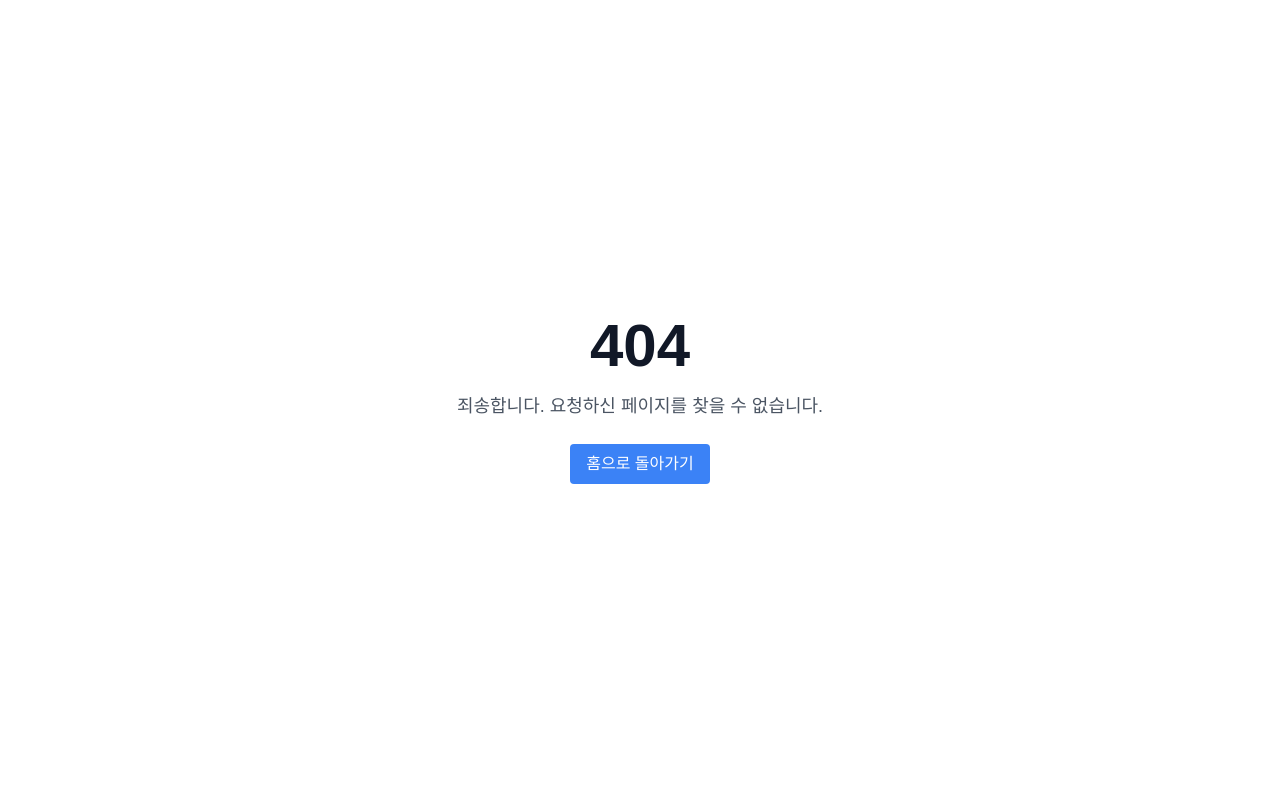
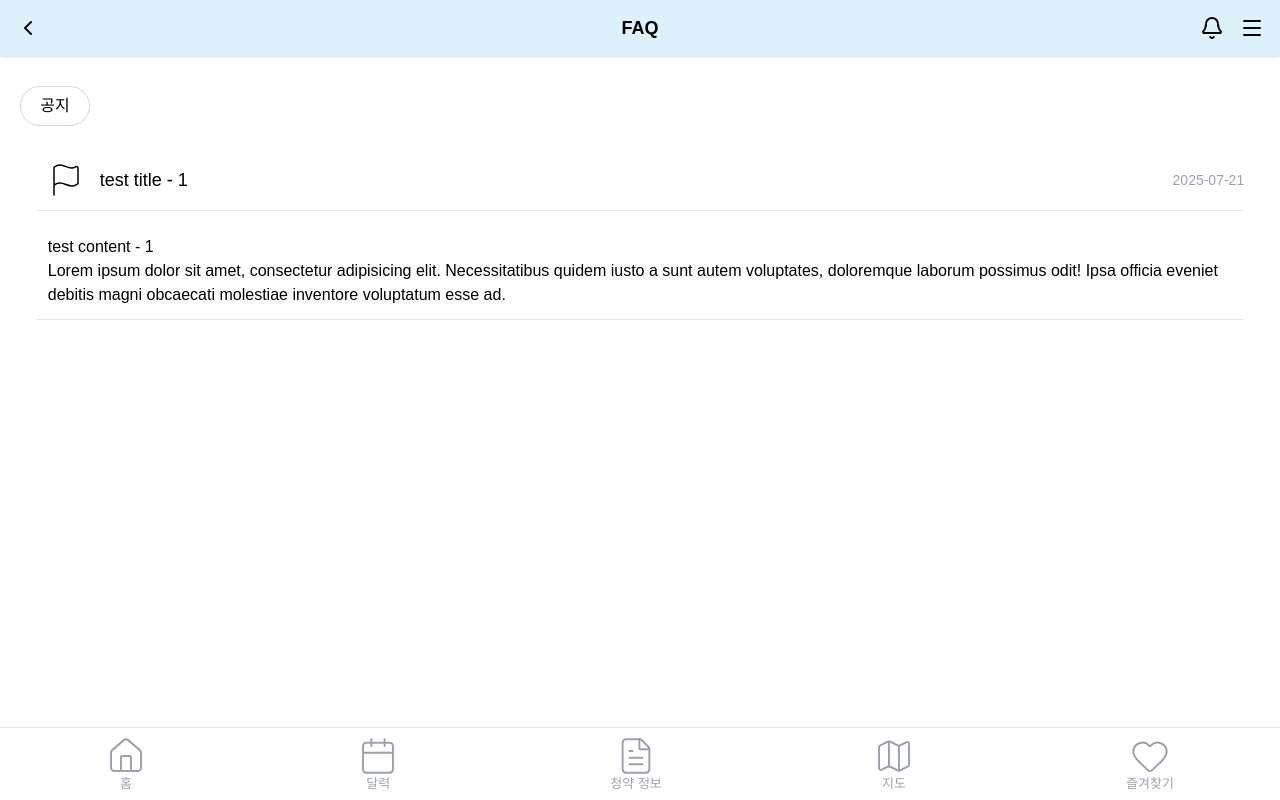
Before and after one commit to seonghoon1201/KB_FE, a Vue app: page /mypage/notice/1 in a window 1280 px wide. Before the commit this address had no page. Built offline with nearby package versions, Linux system fonts and the light colour scheme; a web font is replaced by a local one.

Commit message:
# FAQ(공지사항) 페이지 작성

```diff
--- a/src/components/common/BackHeader.vue
+++ b/src/components/common/BackHeader.vue
@@ -32,7 +32,7 @@
 import { ChevronLeft, Bell, BellDot, Menu } from 'lucide-vue-next'
 import { ref } from 'vue'
 import { useCommonStore } from '@/stores/common'
-import { useRouter } from 'vue-router'
+import { useRoute, useRouter } from 'vue-router'
 
 // ✅ props로 제목 받기
 const props = defineProps({
@@ -43,11 +43,16 @@ const props = defineProps({
 })
 
 const router = useRouter()
+const route = useRoute()
 const modalStore = useCommonStore()
 const showAlarm = ref(true)
 
 const backClick = () => {
-    router.back()
+    const currentPath = route.path.slice(1).split('/')
+    console.log('currentPath : ', currentPath)
+    const backPath = ['subscriptions', 'mypage']
+    if (backPath.filter((item) => item === currentPath[0]) && currentPath.length > 1) router.back()
+    else router.push('/')
 }
 
 const titleClick = () => {
--- a/src/components/modal/ModalBase.vue
+++ b/src/components/modal/ModalBase.vue
@@ -23,7 +23,7 @@
                     <div
                         class="border-2 border-black rounded-full w-30 h-30 flex items-center justify-center"
                     >
-                          <User size="30" />
+                        <User size="30" />
                     </div>
                 </div>
             </div>
@@ -89,6 +89,13 @@
                     </div>
                     <div
                         class="w-full h-8 mb-4 flex justify-between border-b-2"
+                        @click="movePage('/mypage/terms')"
+                    >
+                        <p class="text-sm">사용자약관</p>
+                        <ChevronRight />
+                    </div>
+                    <div
+                        class="w-full h-8 mb-4 flex justify-between border-b-2"
                         @click="movePage('/login')"
                     >
                         <p class="text-sm">로그아웃</p>
--- a/src/pages/mypage/Notice.vue
+++ b/src/pages/mypage/Notice.vue
@@ -1,14 +1,110 @@
-<<<<<<< HEAD
-<!-- 공지사항 페이지 -->
-=======
-<!-- 공지사항 페이지 --><template>
-  <div class="flex flex-col items-center justify-center min-h-screen bg-white text-center px-6">
-    <h1 class="text-xl font-semibold text-gray-800 mb-2">[페이지 이름]</h1>
-    <p class="text-gray-500">이 페이지는 아직 작업 중입니다.</p>
-  </div>
+<!-- FAQ(공지사항) 페이지 -->
+<template>
+    <div class="flex flex-col items-center justify-center min-h-screen bg-white text-center px-6">
+        <BackHeader title="FAQ" />
+        <main
+            class="fixed top-0 left-0 w-full px-1 py-6 space-y-6 pt-[70px] pb-[70px] flex flex-col inset-0"
+        >
+            <div class="flex mt-4">
+                <button
+                    :class="[
+                        'w-[70px] h-10 border border-gray-300 rounded-full ml-4',
+                        filter === 'all' && 'bg-blue-500 font-bold text-white',
+                    ]"
+                    @click="filterChange('all')"
+                >
+                    전체
+                </button>
+                <button
+                    :class="[
+                        'w-[70px] h-10  border border-gray-300 rounded-full mr-4 ml-4',
+                        filter === 'notice' && 'bg-blue-500 font-bold text-white',
+                    ]"
+                    @click="filterChange('notice')"
+                >
+                    공지
+                </button>
+                <button
+                    :class="[
+                        'w-[70px] h-10  border border-gray-300 rounded-full',
+                        filter === 'event' && 'bg-blue-500 font-bold text-white',
+                    ]"
+                    @click="filterChange('event')"
+                >
+                    이벤트
+                </button>
+            </div>
+            <div class="w-full flex flex-col items-center overflow-scroll">
+                <div
+                    v-for="({ id, title, kind }, index) in tempArr"
+                    :key="index"
+                    @click="moveNoticeDetail(id)"
+                    class="w-[95%] flex justify-between items-center mb-3"
+                >
+                    <div class="flex items-center p-3 box-sizing">
+                        <Flag v-if="kind === 'notice'" stroke-width="1" size="36" class="mr-4" />
+                        <Calendar
+                            v-else-if="kind === 'event'"
+                            stroke-width="1"
+                            size="36"
+                            class="mr-4"
+                        />
+                        <Circle v-else stroke-width="1" size="36" class="mr-4" />
+                        <p class="text-lg">{{ title }}</p>
+                    </div>
+                    <ChevronRight />
+                </div>
+            </div>
+        </main>
+        <BottomNavbar />
+    </div>
 </template>
 
 <script setup>
-// 아직 구현할 기능 없음
+import { ref, reactive, watch, computed } from 'vue'
+import { useRouter } from 'vue-router'
+import {
+    Circle,
+    Flag,
+    MessageCircleWarning,
+    MessageSquareWarning,
+    CircleAlert,
+    Calendar,
+    ChevronRight,
+} from 'lucide-vue-next'
+
+import BackHeader from '@/components/common/BackHeader.vue'
+import BottomNavbar from '@/components/common/BottomNavbar.vue'
+
+const router = useRouter()
+
+const originArr = ref([])
+const filter = ref('all')
+
+// 예제용 데이터 채우기
+for (let i = 0; i < 10; i++) {
+    originArr.value.push({
+        id: i,
+        title: `test title - ${i}`,
+        content: `test content - ${i} \n`,
+        kind: i < 5 ? 'notice' : 'event',
+    })
+}
+
+// computed로 필터링된 배열을 자동 관리
+const tempArr = computed(() => {
+    if (filter.value === 'all') {
+        return originArr.value
+    }
+    return originArr.value.filter((item) => item.kind === filter.value)
+})
+
+// 버튼 클릭 시 호출
+const filterChange = (value) => {
+    filter.value = value
+}
+
+const moveNoticeDetail = (id) => {
+    router.push(`/mypage/notice/${id}`)
+}
 </script>
->>>>>>> upstream/main
--- /dev/null
+++ b/src/pages/mypage/NoticeDetail.vue
@@ -0,0 +1,91 @@
+<!-- FAQ(공지사항) 페이지 -->
+<template>
+    <div class="flex flex-col items-center justify-center min-h-screen bg-white text-center px-6">
+        <BackHeader title="FAQ" />
+        <main
+            class="fixed top-0 left-0 w-full px-1 py-6 space-y-6 pt-[70px] pb-[70px] flex flex-col inset-0"
+        >
+            <div class="flex mt-4">
+                <button
+                    class="w-[70px] h-10 border border-gray-300 rounded-full ml-4"
+                    v-show="tempArr.kind === 'notice'"
+                >
+                    공지
+                </button>
+                <button
+                    class="w-[70px] h-10 border border-gray-300 rounded-full ml-4"
+                    v-show="tempArr.kind === 'event'"
+                >
+                    이벤트
+                </button>
+            </div>
+            <div class="w-full flex flex-col items-center overflow-scroll">
+                <div
+                    class="w-[95%] flex justify-between items-center mb-3 border-b border-gray-200"
+                >
+                    <div class="flex items-center p-3 box-sizing">
+                        <Flag
+                            v-if="tempArr.kind === 'notice'"
+                            stroke-width="1"
+                            size="36"
+                            class="mr-4"
+                        />
+                        <Calendar
+                            v-else-if="tempArr.kind === 'event'"
+                            stroke-width="1"
+                            size="36"
+                            class="mr-4"
+                        />
+                        <Circle v-else stroke-width="1" size="36" class="mr-4" />
+                        <p class="text-lg">{{ tempArr.title }}</p>
+                    </div>
+                    <p class="text-sm text-gray-400">2025-07-21</p>
+                </div>
+                <div class="w-[95%] mb-3 p-3 border-b border-gray-200">
+                    <p class="text-left text-md">{{ tempArr.content }}</p>
+                    <p class="text-left text-md">
+                        Lorem ipsum dolor sit amet, consectetur adipisicing elit. Necessitatibus
+                        quidem iusto a sunt autem voluptates, doloremque laborum possimus odit! Ipsa
+                        officia eveniet debitis magni obcaecati molestiae inventore voluptatum esse
+                        ad.
+                    </p>
+                </div>
+            </div>
+        </main>
+        <BottomNavbar />
+    </div>
+</template>
+
+<script setup>
+import { ref, reactive, watch, computed } from 'vue'
+import { useRoute, useRouter } from 'vue-router'
+import {
+    Circle,
+    Flag,
+    MessageCircleWarning,
+    MessageSquareWarning,
+    CircleAlert,
+    Calendar,
+    ChevronRight,
+} from 'lucide-vue-next'
+
+import BackHeader from '@/components/common/BackHeader.vue'
+import BottomNavbar from '@/components/common/BottomNavbar.vue'
+
+const route = useRoute()
+const originArr = ref([])
+
+// 예제용 데이터 채우기
+for (let i = 0; i < 10; i++) {
+    originArr.value.push({
+        id: i + '',
+        title: `test title - ${i}`,
+        content: `test content - ${i} \n`,
+        kind: i < 5 ? 'notice' : 'event',
+    })
+}
+
+const tempArr = computed(() => {
+    return originArr.value.filter((item) => item.id === route.params.id)[0]
+})
+</script>
--- a/src/router/index.js
+++ b/src/router/index.js
@@ -12,6 +12,7 @@ import SubscriptionDetail from '@/pages/subscription/SubscriptionDetail.vue'
 import FavoriteSubscription from '@/pages/subscription/FavoriteSubscription.vue'
 import EditProfile from '@/pages/mypage/EditProfile.vue'
 import Notice from '@/pages/mypage/Notice.vue'
+import NoticeDetail from '@/pages/mypage/NoticeDetail.vue'
 import Terms from '@/pages/mypage/Terms.vue'
 import Privacy from '@/pages/mypage/PrivacyPage.vue'
 import Withdraw from '@/pages/mypage/Withdraw.vue'
@@ -47,6 +48,7 @@ const routes = [
     { path: '/mypage', name: 'Mypage', component: Mypage }, //마이페이지
     { path: '/mypage/edit', name: 'EditProfile', component: EditProfile }, // 프로필 편집
     { path: '/mypage/notice', name: 'Notice', component: Notice }, // FAQ(공지사항) 페이지
+    { path: '/mypage/notice/:id', name: 'NoticeDetail', component: NoticeDetail }, // FAQ 상세 페이지
     { path: '/mypage/terms', name: 'Terms', component: Terms }, // 약관 페이지
     { path: '/mypage/withdraw', name: 'Withdraw', component: Withdraw }, // 회원탈퇴 페이지
     { path: '/terms', name: 'Terms', component: Terms }, // 약관 페이지
```
